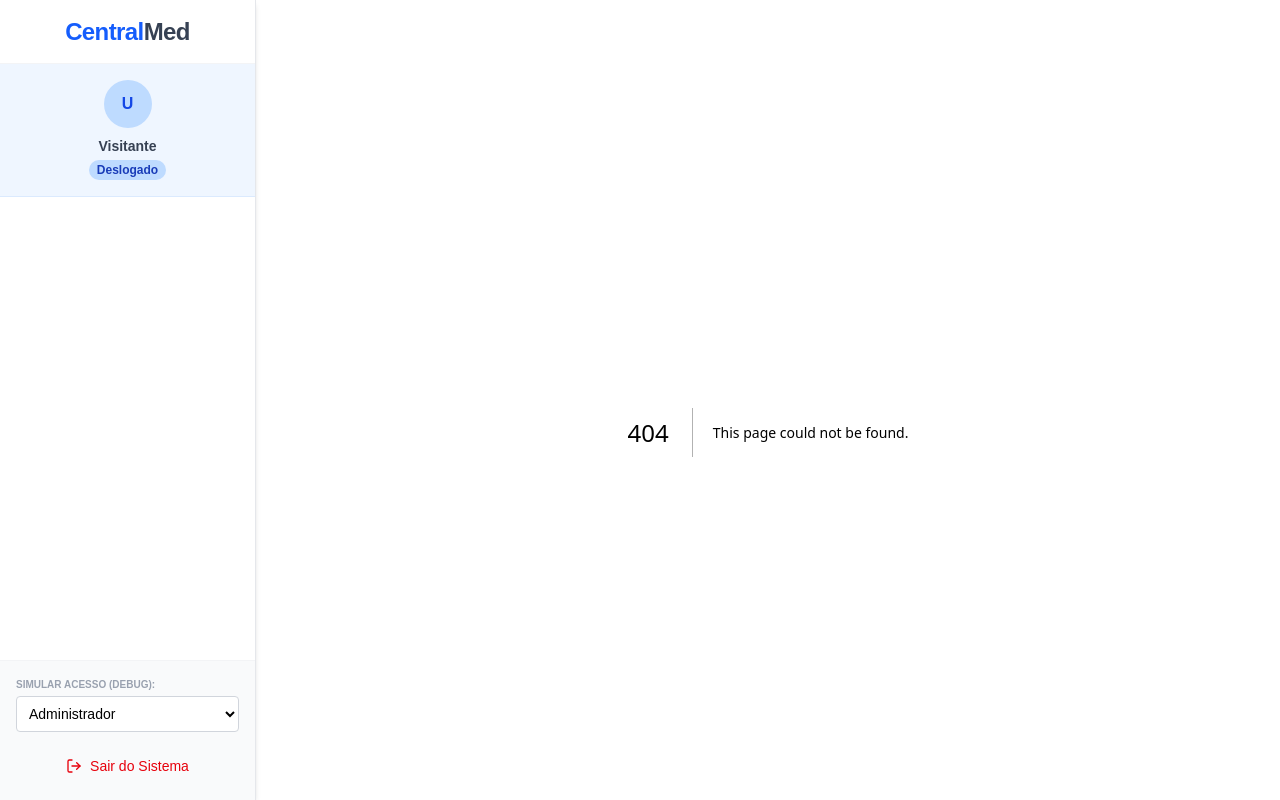
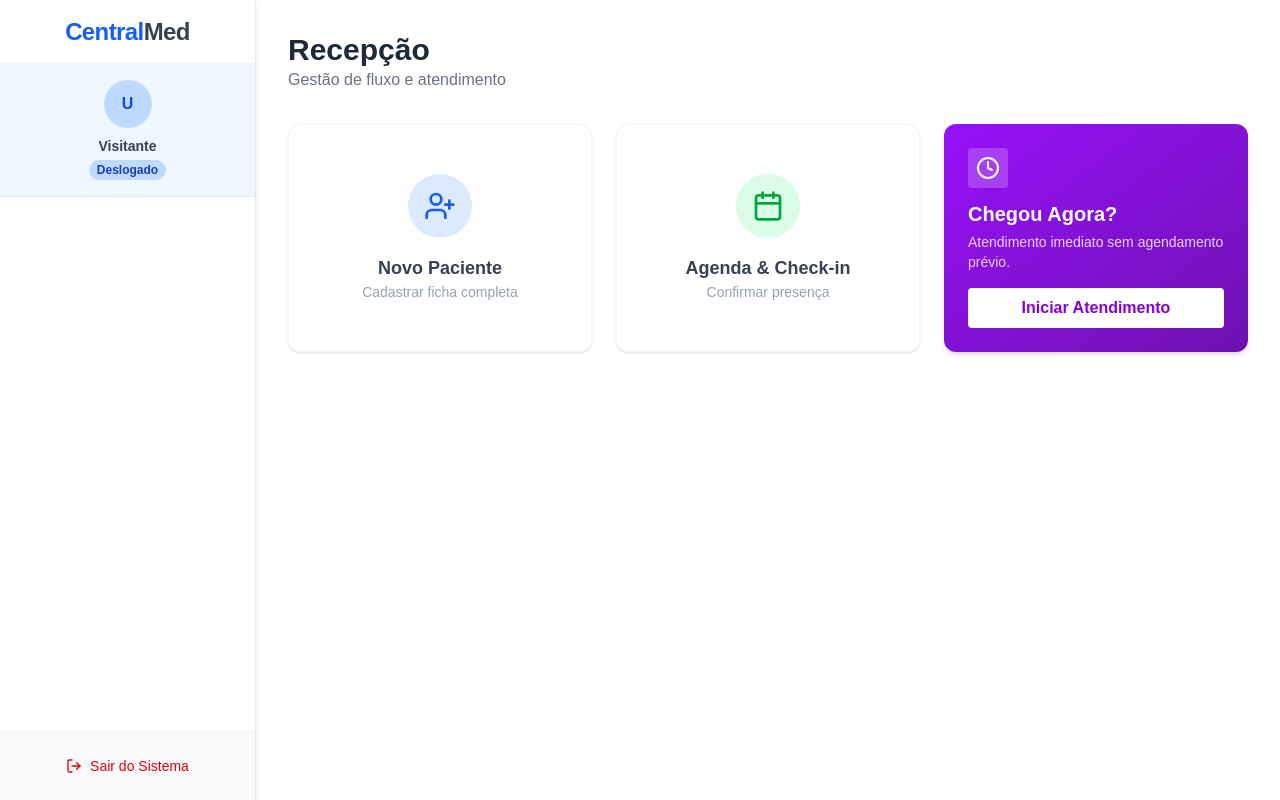
Before and after one commit to euAllanDev/CentralMed-Front, a Next.js app: page /recepcao in a window 1280 px wide. Before the commit this address had no page. Built offline with nearby package versions, Linux system fonts and the light colour scheme.

Commit message:
feat: implementacao dashboard recepcionista

```diff
--- a/src/app/page.js
+++ b/src/app/page.js
@@ -3,10 +3,13 @@
 import { useEffect, useState } from "react";
 import api from "@/services/api";
 import { Users, AlertTriangle, DollarSign, Activity } from "lucide-react";
+import { useRouter } from "next/navigation";
 import { useAuth } from "@/context/AuthContext";
 
 export default function Dashboard() {
   const { user } = useAuth();
+  const router = useRouter();
+
   const [stats, setStats] = useState({
     pacientes: 0,
     estoqueBaixo: 0,
@@ -15,27 +18,45 @@ export default function Dashboard() {
   });
 
   useEffect(() => {
+    // 1. Aguarda o usuário ser carregado pelo Contexto
+    if (!user) return;
+
+    // 2. Lógica de Proteção: Se NÃO for ADMIN, redireciona
+    if (user.perfil !== "ADMIN") {
+      switch (user.perfil) {
+        case "RECEPCAO":
+          router.push("/recepcao");
+          break;
+        case "MEDICO":
+          router.push("/medico");
+          break;
+        case "ENFERMAGEM":
+          router.push("/triagem");
+          break;
+        default:
+          router.push("/login"); // Se perfil for inválido, manda pro login
+      }
+      return; // Para a execução aqui para não buscar dados desnecessários
+    }
+
+    // 3. Se chegou aqui, é ADMIN. Então carrega os dados.
     carregarDados();
-  }, []);
+  }, [user, router]);
 
   async function carregarDados() {
     try {
-      // Fazemos várias chamadas em paralelo para montar o dashboard
       const [resPacientes, resEstoque, resFinanceiro, resFila] =
         await Promise.all([
           api.get("/recepcao/pacientes"),
           api.get("/estoque"),
           api.get("/financeiro"),
-          api.get("/recepcao/fila/triagem"), // Usando fila triagem como métrica de atividade
+          api.get("/recepcao/fila/triagem"),
         ]);
 
-      // Cálculos simples no front (idealmente seria no back)
       const estoqueBaixoCount = resEstoque.data.filter(
         (i) => i.qtdeAtual <= i.qtdeMinima
       ).length;
 
-      // Soma faturamento (supondo que a dataLancamento seja hoje)
-      // Aqui simplifiquei pegando o total geral para demonstração
       const totalFaturamento = resFinanceiro.data.reduce(
         (acc, curr) => acc + curr.valor,
         0
@@ -50,6 +71,11 @@ export default function Dashboard() {
     } catch (error) {
       console.error("Erro ao carregar dashboard", error);
     }
+  }
+
+  // Evita "piscar" a tela do Admin antes de redirecionar
+  if (!user || user.perfil !== "ADMIN") {
+    return null; // Ou coloque um <div className="p-8">Carregando...</div>
   }
 
   return (
@@ -117,7 +143,7 @@ export default function Dashboard() {
         </div>
       </div>
 
-      {/* Área de Gráficos / Avisos (Placeholder) */}
+      {/* Área de Gráficos / Avisos */}
       <div className="grid grid-cols-1 md:grid-cols-2 gap-6">
         <div className="bg-white p-6 rounded-lg shadow-sm border border-gray-100 min-h-[300px]">
           <h3 className="font-bold text-gray-700 mb-4">Avisos do Sistema</h3>
--- /dev/null
+++ b/src/app/recepcao/page.js
@@ -0,0 +1,187 @@
+"use client";
+
+import Link from "next/link";
+import { useState, useEffect } from "react";
+import api from "@/services/api";
+import { UserPlus, Calendar, Clock, Users, Search, X, CheckCircle } from "lucide-react";
+
+export default function RecepcaoDashboard() {
+  // Estados para o Modal de Atendimento Imediato
+  const [modalAberto, setModalAberto] = useState(false);
+  const [cpfBusca, setCpfBusca] = useState("");
+  const [pacienteEncontrado, setPacienteEncontrado] = useState(null);
+  const [loading, setLoading] = useState(false);
+
+  // Função para buscar paciente pelo CPF (Simulação de filtro local ou endpoint de busca)
+  async function buscarPaciente() {
+    if (!cpfBusca) return;
+    setLoading(true);
+    try {
+      // O ideal seria um endpoint /recepcao/pacientes?cpf=...
+      // Como temos o listar todos, vamos filtrar no front por enquanto para simplificar
+      const response = await api.get("/recepcao/pacientes");
+      const encontrado = response.data.find(p => p.cpf === cpfBusca);
+
+      if (encontrado) {
+        setPacienteEncontrado(encontrado);
+      } else {
+        alert("Paciente não encontrado com este CPF.");
+        setPacienteEncontrado(null);
+      }
+    } catch (error) {
+      alert("Erro ao buscar paciente.");
+    } finally {
+      setLoading(false);
+    }
+  }
+
+  // Função que cria o agendamento "Walk-in"
+  async function confirmarAtendimentoImediato() {
+    if (!pacienteEncontrado) return;
+
+    try {
+      const payload = {
+        pacienteId: pacienteEncontrado.id,
+        medicoId: null // Null = Triagem Geral (sem médico específico)
+      };
+
+      const response = await api.post("/recepcao/atendimento-imediato", payload);
+
+      alert(`✅ Check-in Realizado!\n\nPaciente: ${pacienteEncontrado.nome}\nSenha: ${response.data.senhaPainel}\nStatus: Fila da Triagem`);
+
+      // Limpa e fecha
+      setModalAberto(false);
+      setPacienteEncontrado(null);
+      setCpfBusca("");
+    } catch (error) {
+      alert("Erro ao realizar atendimento.");
+      console.error(error);
+    }
+  }
+
+  return (
+    <div className="space-y-8 relative">
+
+      {/* Cabeçalho */}
+      <div>
+        <h1 className="text-3xl font-bold text-gray-800">Recepção</h1>
+        <p className="text-gray-500">Gestão de fluxo e atendimento</p>
+      </div>
+
+      {/* Cards de Ação */}
+      <div className="grid grid-cols-1 md:grid-cols-3 gap-6">
+        <Link href="/recepcao/pacientes" className="group">
+          <div className="bg-white p-6 rounded-xl shadow-sm border border-gray-100 hover:shadow-md hover:border-blue-200 transition-all cursor-pointer h-full flex flex-col items-center justify-center text-center gap-4">
+            <div className="bg-blue-100 p-4 rounded-full text-blue-600 group-hover:bg-blue-600 group-hover:text-white transition-colors">
+              <UserPlus size={32} />
+            </div>
+            <div>
+              <h3 className="text-lg font-bold text-gray-700">Novo Paciente</h3>
+              <p className="text-sm text-gray-400">Cadastrar ficha completa</p>
+            </div>
+          </div>
+        </Link>
+
+        <Link href="/recepcao/agenda" className="group">
+          <div className="bg-white p-6 rounded-xl shadow-sm border border-gray-100 hover:shadow-md hover:border-green-200 transition-all cursor-pointer h-full flex flex-col items-center justify-center text-center gap-4">
+            <div className="bg-green-100 p-4 rounded-full text-green-600 group-hover:bg-green-600 group-hover:text-white transition-colors">
+              <Calendar size={32} />
+            </div>
+            <div>
+              <h3 className="text-lg font-bold text-gray-700">Agenda & Check-in</h3>
+              <p className="text-sm text-gray-400">Confirmar presença</p>
+            </div>
+          </div>
+        </Link>
+
+        {/* Botão Atendimento Imediato (Abre Modal) */}
+        <div className="bg-gradient-to-br from-purple-600 to-purple-800 p-6 rounded-xl shadow-md text-white flex flex-col justify-between h-full">
+          <div>
+            <div className="bg-white/20 w-fit p-2 rounded mb-3">
+              <Clock size={24} />
+            </div>
+            <h3 className="text-xl font-bold">Chegou Agora?</h3>
+            <p className="text-purple-200 text-sm mt-1">
+              Atendimento imediato sem agendamento prévio.
+            </p>
+          </div>
+          <button
+            onClick={() => setModalAberto(true)}
+            className="bg-white text-purple-700 py-2 px-4 rounded font-bold hover:bg-purple-50 transition-colors w-full mt-4"
+          >
+            Iniciar Atendimento
+          </button>
+        </div>
+      </div>
+
+      {/* --- MODAL DE ATENDIMENTO IMEDIATO --- */}
+      {modalAberto && (
+        <div className="fixed inset-0 bg-black/50 flex items-center justify-center z-50 p-4">
+          <div className="bg-white rounded-lg shadow-xl w-full max-w-md overflow-hidden animate-in fade-in zoom-in duration-200">
+
+            {/* Header Modal */}
+            <div className="bg-purple-700 p-4 flex justify-between items-center text-white">
+              <h3 className="font-bold flex items-center gap-2">
+                <Clock size={20} /> Atendimento Imediato
+              </h3>
+              <button onClick={() => setModalAberto(false)} className="hover:bg-white/20 p-1 rounded">
+                <X size={20} />
+              </button>
+            </div>
+
+            {/* Corpo Modal */}
+            <div className="p-6 space-y-4">
+              {!pacienteEncontrado ? (
+                <>
+                  <p className="text-sm text-gray-600">Busque o paciente pelo CPF para gerar a senha.</p>
+                  <div className="flex gap-2">
+                    <input
+                      type="text"
+                      placeholder="CPF (Ex: 111.222.333-44)"
+                      className="flex-1 border p-2 rounded focus:outline-purple-500"
+                      value={cpfBusca}
+                      onChange={(e) => setCpfBusca(e.target.value)}
+                    />
+                    <button
+                      onClick={buscarPaciente}
+                      disabled={loading}
+                      className="bg-purple-600 text-white p-2 rounded hover:bg-purple-700 disabled:opacity-50"
+                    >
+                      <Search size={20} />
+                    </button>
+                  </div>
+                  <div className="text-center text-xs text-gray-400 mt-2">
+                    *Para teste, use o CPF do paciente que você cadastrou (Ex: 111.222.333-44)
+                  </div>
+                </>
+              ) : (
+                <div className="bg-green-50 border border-green-200 rounded p-4 text-center space-y-3">
+                  <div className="w-12 h-12 bg-green-100 text-green-600 rounded-full flex items-center justify-center mx-auto">
+                    <UserPlus size={24} />
+                  </div>
+                  <div>
+                    <h4 className="font-bold text-gray-800">{pacienteEncontrado.nome}</h4>
+                    <p className="text-sm text-gray-500">Convênio: {pacienteEncontrado.convenio}</p>
+                  </div>
+                  <button
+                    onClick={confirmarAtendimentoImediato}
+                    className="w-full bg-green-600 text-white py-2 rounded font-bold hover:bg-green-700 flex items-center justify-center gap-2"
+                  >
+                    <CheckCircle size={18} /> Confirmar e Gerar Senha
+                  </button>
+                  <button
+                    onClick={() => setPacienteEncontrado(null)}
+                    className="text-xs text-gray-500 underline"
+                  >
+                    Buscar outro paciente
+                  </button>
+                </div>
+              )}
+            </div>
+          </div>
+        </div>
+      )}
+
+    </div>
+  );
+}
--- a/src/components/Sidebar.js
+++ b/src/components/Sidebar.js
@@ -12,80 +12,100 @@ import {
   DollarSign,
   Package,
   LogOut,
+  LayoutGrid // Novo ícone para o painel
 } from "lucide-react";
 
 export default function Sidebar() {
   const pathname = usePathname();
   const { user, login, logout } = useAuth();
 
-  // Definição dos itens do menu e quais perfis podem vê-los
+  // Definição dos itens do menu
   const menuItems = [
+    // 1. Dashboard GERAL (Só Admin)
     {
-      name: "Dashboard",
+      name: "Dashboard (Admin)",
       href: "/",
       icon: Home,
-      roles: ["ADMIN", "MEDICO", "RECEPCAO", "ENFERMAGEM"],
+      roles: ["ADMIN"]
     },
+
+    // 2. Painel da Recepção (O botão que faltava!)
+    {
+      name: "Painel Inicial",
+      href: "/recepcao",
+      icon: LayoutGrid,
+      roles: ["RECEPCAO"]
+    },
+
+    // --- Módulos da Recepção ---
     {
       name: "Pacientes",
       href: "/recepcao/pacientes",
       icon: Users,
-      roles: ["ADMIN", "RECEPCAO"],
+      roles: ["ADMIN", "RECEPCAO"]
     },
     {
       name: "Agenda",
       href: "/recepcao/agenda",
       icon: Calendar,
-      roles: ["ADMIN", "RECEPCAO"],
+      roles: ["ADMIN", "RECEPCAO"]
     },
+
+    // --- Módulos Clínicos ---
     {
       name: "Triagem",
       href: "/triagem",
       icon: Activity,
-      roles: ["ADMIN", "ENFERMAGEM"],
+      roles: ["ADMIN", "ENFERMAGEM"]
     },
     {
       name: "Consultório",
       href: "/medico",
       icon: Stethoscope,
-      roles: ["ADMIN", "MEDICO"],
+      roles: ["ADMIN", "MEDICO"]
     },
+
+    // --- Operacional ---
     {
       name: "Financeiro",
       href: "/financeiro",
       icon: DollarSign,
-      roles: ["ADMIN", "RECEPCAO"],
+      roles: ["ADMIN", "RECEPCAO"]
     },
     {
       name: "Estoque",
       href: "/estoque",
       icon: Package,
-      roles: ["ADMIN", "ENFERMAGEM", "MEDICO"],
+      roles: ["ADMIN", "ENFERMAGEM", "MEDICO"]
     },
   ];
 
-  // Filtra os itens baseado no perfil do usuário logado
-  const filteredItems = menuItems.filter((item) => {
+  // Filtra os itens baseado no perfil
+  const filteredItems = menuItems.filter(item => {
     if (!user) return false;
-    if (user.perfil === "ADMIN") return true; // Admin vê tudo
+    if (user.perfil === "ADMIN") return true;
     return item.roles.includes(user.perfil);
   });
 
   return (
     <aside className="w-64 bg-white shadow-md flex flex-col h-full border-r border-gray-200">
-      {/* 1. Cabeçalho / Logo */}
+
+      {/* 1. Cabeçalho / Logo (Link inteligente para a home do usuário) */}
       <div className="h-16 flex items-center justify-center border-b border-gray-100">
-        <h1 className="text-2xl font-extrabold text-blue-600 tracking-tight">
+        <Link
+          href={user?.perfil === 'RECEPCAO' ? '/recepcao' : user?.perfil === 'MEDICO' ? '/medico' : '/'}
+          className="text-2xl font-extrabold text-blue-600 tracking-tight cursor-pointer"
+        >
           Central<span className="text-gray-700">Med</span>
-        </h1>
+        </Link>
       </div>
 
-      {/* 2. Info do Usuário (Visual) */}
+      {/* 2. Info do Usuário */}
       <div className="bg-blue-50 p-4 border-b border-blue-100 flex flex-col items-center">
         <div className="w-12 h-12 bg-blue-200 rounded-full flex items-center justify-center text-blue-700 font-bold mb-2">
-          {user?.perfil?.charAt(0) || "U"}
+          {user?.nome?.charAt(0).toUpperCase() || "U"}
         </div>
-        <p className="text-sm font-semibold text-gray-700">
+        <p className="text-sm font-semibold text-gray-700 truncate w-full text-center">
           {user?.nome || "Visitante"}
         </p>
         <span className="text-xs px-2 py-0.5 bg-blue-200 text-blue-800 rounded-full font-bold mt-1">
@@ -93,7 +113,7 @@ export default function Sidebar() {
         </span>
       </div>
 
-      {/* 3. Navegação Principal */}
+      {/* 3. Navegação */}
       <nav className="flex-1 p-4 space-y-1 overflow-y-auto">
         {filteredItems.map((item) => {
           const Icon = item.icon;
@@ -109,39 +129,15 @@ export default function Sidebar() {
                   : "text-gray-600 hover:bg-blue-50 hover:text-blue-600"
               }`}
             >
-              <Icon
-                size={20}
-                className={
-                  isActive
-                    ? "text-white"
-                    : "text-gray-400 group-hover:text-blue-500"
-                }
-              />
+              <Icon size={20} className={isActive ? "text-white" : "text-gray-400 group-hover:text-blue-500"} />
               <span className="font-medium text-sm">{item.name}</span>
             </Link>
           );
         })}
       </nav>
 
-      {/* 4. Área de Simulação (Debug) & Logout */}
+      {/* 4. Logout */}
       <div className="p-4 border-t border-gray-100 bg-gray-50">
-        {/* Seletor para trocar de perfil rapidamente */}
-        <div className="mb-4">
-          <label className="text-[10px] uppercase font-bold text-gray-400 block mb-1">
-            Simular Acesso (Debug):
-          </label>
-          <select
-            className="w-full text-sm p-2 border border-gray-300 rounded bg-white focus:outline-none focus:ring-1 focus:ring-blue-500"
-            value={user?.perfil || ""}
-            onChange={(e) => login(e.target.value)}
-          >
-            <option value="ADMIN">Administrador</option>
-            <option value="MEDICO">Médico</option>
-            <option value="ENFERMAGEM">Enfermagem</option>
-            <option value="RECEPCAO">Recepção</option>
-          </select>
-        </div>
-
         <button
           onClick={logout}
           className="w-full flex items-center justify-center gap-2 text-red-600 hover:bg-red-50 p-2 rounded-lg transition-colors text-sm font-medium"
--- a/src/context/AuthContext.js
+++ b/src/context/AuthContext.js
@@ -46,7 +46,20 @@ export function AuthProvider({ children }) {
         nome: decoded.sub,
       });
 
-      router.push("/"); // Vai para Dashboard
+      switch (decoded.perfil) {
+        case "RECEPCAO":
+          router.push("/recepcao");
+          break;
+        case "MEDICO":
+          router.push("/medico");
+          break;
+        case "ENFERMAGEM":
+          router.push("/triagem");
+          break;
+        default:
+          router.push("/"); // Admin vai para o Dashboard Geral
+      }
+
     } catch (error) {
       console.error(error);
       throw new Error("Usuário ou senha inválidos");
```
Also changed, not shown: 1 other file (tests, documents, lock files or other folders).
